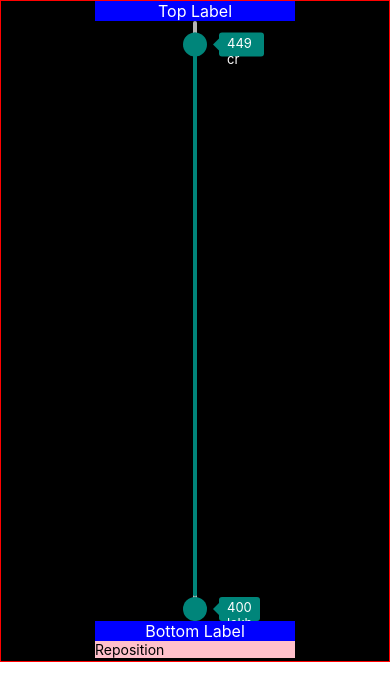
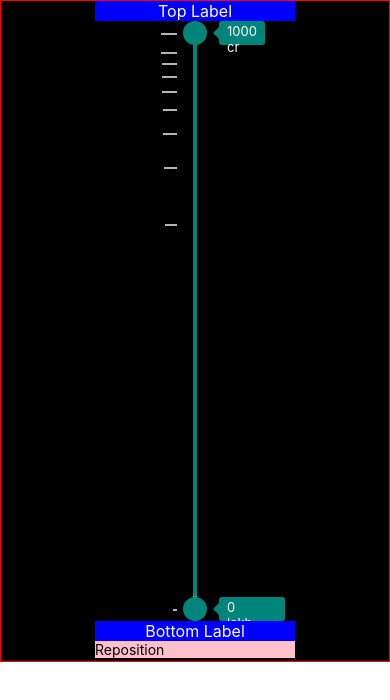
Before and after one commit to KailasMahavarkar/vertical-rheostat-rn, a React Native app: screen / in a window 390 px wide. Shown: the top 700 px of the page. Built offline with nearby package versions, Linux system fonts and the light colour scheme.

Commit message:
sync update

```diff
--- a/App.tsx
+++ b/App.tsx
@@ -16,21 +16,17 @@ function Label({ text }) {
 }
 
 function App(): React.JSX.Element {
-    const maxValue = 450;
-    const minValue = 400;
+    const maxValue = 1000;
+    const minValue = 0;
 
-    const [topValue, setTopValue] = useState(449);
-    const [bottomValue, setBottomValue] = useState(400);
+    const [topValue, setTopValue] = useState(maxValue);
+    const [bottomValue, setBottomValue] = useState(minValue);
     const [pressed, setPressed] = useState(true);
 
     const backgroundStyle = {
         backgroundColor: 'black',
     };
 
-    console.log({
-        topValue,
-        bottomValue,
-    })
 
     return <SafeAreaView style={backgroundStyle} >
         <View
@@ -55,23 +51,22 @@ function App(): React.JSX.Element {
                 tooltipBottomTextSuffix=" lakh"
                 minRange={minValue}
                 maxRange={maxValue}
-                algorithm={linearAlgorithm}
+                algorithm={log10Algorithm}
 
                 topLabel={<Label text="Top Label" />}
                 bottomLabel={<Label text="Bottom Label" />}
 
                 showSnapLines={true}
-                shouldSnap={false}
-                snappingPoints={[minValue, 100, 200, 300, 400, 500, 600, 700, 800, 900, maxValue]}
-
+                snap={true}
+                shouldShowMarkings={true}
+                snapPoints={[minValue, 100, 200, 300, 400, 500, 600, 700, 800, maxValue]}
                 topHandleValue={topValue}
                 bottomHandleValue={bottomValue}
-                floatPrecision={3}
-
                 onSliderMove={(panType, stateValues, event, gesture) => {
-                    console.log("slider state: ", console.log(JSON.stringify(stateValues, null , 2)));
+                    console.log({
+                        stateValues
+                    })
                 }}
-
                 labelStyles={{
                     backgroundColor: 'yellow',
                 }}
@@ -81,8 +76,8 @@ function App(): React.JSX.Element {
             <Pressable
                 onPress={() => {
                     if (pressed) {
-                        setTopValue(600);
-                        setBottomValue(200);
+                        setTopValue(415);
+                        setBottomValue(410);
                     } else {
                         setTopValue(maxValue);
                         setBottomValue(minValue);
--- a/VerticalRheostat/VerticalRheostat2.tsx
+++ b/VerticalRheostat/VerticalRheostat2.tsx
@@ -1,11 +1,6 @@
-import React, {
-    useEffect,
-    useMemo,
-    useRef,
-    useState,
-} from 'react';
+import React, { useEffect, useMemo, useRef, useState } from 'react';
 import { StyleSheet, View, Text, Animated, PanResponder } from 'react-native';
-import theme from "./theme";
+import theme from './theme';
 import PropTypes from 'prop-types';
 import { linearAlgorithm } from './algorithm';
 import {
@@ -42,8 +37,10 @@ const propTypes = {
     rheostatHeight: PropTypes.number.isRequired,
     /* The snapping points (should be valid number between minRange and maxRange inclusive) */
     snapPoints: PropTypes.arrayOf(PropTypes.number),
-    /* The suffix of the tooltip text */
-    tooltipTextSuffix: PropTypes.string,
+    /* The suffix of the top tooltip text */
+    tooltipTopTextSuffix: PropTypes.string,
+    /* The suffix of the bottom tooltip text */
+    tooltipBottomTextSuffix: PropTypes.string,
     /* The position of the tooltip */
     tooltipPosition: PropTypes.string,
     /* The show snap lines */
@@ -123,12 +120,78 @@ const styles = StyleSheet.create({
     },
 });
 
+
+function getSnappingPointsWithinRange(snapPoints, minRange, maxRange, algorithm) {
+    const pointSet = new Set();
+    const reducedPoints = [];
+
+    for (let i = 0; i < snapPoints.length; i++) {
+        // clamp the point to the min and max range
+        const clampValue = clampRange(snapPoints[i], minRange, maxRange);
+
+        // check if value in pointSet we don't want to add duplicates
+        if (pointSet.has(clampValue)) {
+            continue;
+        }
+
+        if (clampValue >= minRange && clampValue <= maxRange) {
+            pointSet.add(clampValue);
+            reducedPoints.push(clampValue);
+        }
+    }
+
+    // we iterate over the reduced snapPoints array and find its percentage value
+    const snappingPercentageArray = reducedPoints.map(point =>
+        algorithm.getPosition(point, minRange, maxRange)
+    );
+
+    return {
+        snappingPoints: reducedPoints,
+        snappingPercentageArray,
+    };
+}
+
+function getTooltipLabels(topValue = 0, bottomValue = 0, tooltipTopTextSuffix = '', tooltipBottomTextSuffix = '', maxRange = 0) {
+    topValue = Number(topValue.toFixed(0));
+    bottomValue = Number(bottomValue.toFixed(0));
+
+    let tooltipTopLen = tooltipTopTextSuffix.length;
+    let tooltipBottomLen = tooltipBottomTextSuffix.length;
+
+    let topSpaceCount = 0;
+    let bottomSpaceCount = 0;
+
+    const lenDiff = Math.max(0, Math.abs(tooltipTopLen - tooltipBottomLen));
+    if (tooltipTopLen < tooltipBottomLen) {
+        topSpaceCount += lenDiff;
+    } else {
+        bottomSpaceCount += lenDiff;
+    }
+
+    const maxRangeLen = maxRange.toString().length;
+    const topLenDiff = Math.max(0, maxRangeLen - topValue.toString().length);
+    const bottomLenDiff = Math.max(0, maxRangeLen - bottomValue.toString().length);
+
+    topSpaceCount += topLenDiff;
+    bottomSpaceCount += bottomLenDiff;
+
+    const topLabelText = `${topValue}${tooltipTopTextSuffix}`;
+    const bottomLabelText = `${bottomValue}${tooltipBottomTextSuffix}`;
+
+    return {
+        topLabelSpaceCount: topSpaceCount,
+        bottomLabelSpacesCount: bottomSpaceCount,
+        topLabelText,
+        bottomLabelText,
+    };
+}
+
+
 function ToolTip({
-    value = 0,
+    text = '',
+    spaces = 0,
     sliderSize = 24,
     position = 'left',
-    suffix = '',
-    diff = 0,
 }) {
     const dynamicStyles = StyleSheet.create({
         tooltipTop: {
@@ -149,20 +212,20 @@ function ToolTip({
         },
     ];
 
-    const isLeft = position === 'left' && diff > 0;
+    const isLeft = position === 'left';
 
     return (
         <Animated.View style={dynamicStyles.tooltipTop}>
             <Text style={styles.toolTipText}>
                 {isLeft && (
                     <Text style={styles.tooltipTransparentText}>
-                        {'0'.repeat(Math.max(diff, 0))}
+                        {'0'.repeat(spaces)}
                     </Text>
                 )}
-                {`${Number(value.toString()).toFixed(0)} ${suffix}`}
+                {text}
                 {!isLeft && (
                     <Text style={styles.tooltipTransparentText}>
-                        {'0'.repeat(Math.max(diff, 0))}
+                        {'0'.repeat(spaces)}
                     </Text>
                 )}
             </Text>
@@ -197,30 +260,37 @@ function VerticalRheostat({
     const animatedOffsetTop = useRef(new Animated.Value(0)).current;
     const animatedOffsetBottom = useRef(new Animated.Value(0)).current;
     const [currentTopValue, setCurrentTopValue] = useState(topHandleValue);
-    const [currentBottomValue, setCurrentBottomValue] = useState(
-        bottomHandleValue
-    );
+    const [currentBottomValue, setCurrentBottomValue] = useState(bottomHandleValue);
     const [filledBarHeight, setFilledBarHeight] = useState(0);
     const [activeHandle, setActiveHandle] = useState('top');
     const [isDragging, setIsDragging] = useState(false);
     const lastOffsetTop = useRef(0);
     const lastOffsetBottom = useRef(0);
-    const snappingPercentageArray = useMemo(
-        () =>
-            snapPoints.map(point =>
-                algorithm.getPosition(point, minRange, maxRange)
-            ),
-        [algorithm, maxRange, minRange, snapPoints]
-    );
+
+    const { snappingPoints, snappingPercentageArray } = useMemo(() => getSnappingPointsWithinRange(
+        snapPoints,
+        minRange,
+        maxRange,
+        algorithm
+    ), [algorithm, maxRange, minRange, snapPoints]);
 
     const getValues = () => {
         const topOffset = animatedOffsetTop.__getValue();
         const bottomOffset = animatedOffsetBottom.__getValue();
-        const topFilledPercent = offsetToPercentage(rheostatSize, topOffset, 0, 100);
-        const bottomFilledPercent = offsetToPercentage(rheostatSize, bottomOffset, 0, 100);
+        const topFilledPercent = offsetToPercentage(rheostatSize, topOffset);
+        const bottomFilledPercent = offsetToPercentage(
+            rheostatSize,
+            bottomOffset
+        );
 
-        let topValue = Number((maxRange - (topFilledPercent * (maxRange - minRange)) / 100).toFixed(0));
-        let bottomValue = Number((minRange + (bottomFilledPercent * (maxRange - minRange)) / 100).toFixed(0));
+        let topValue = parseInt(
+            maxRange - (topFilledPercent * (maxRange - minRange)) / 100,
+            10
+        );
+        let bottomValue = parseInt(
+            minRange + (bottomFilledPercent * (maxRange - minRange)) / 100,
+            10
+        );
         topValue = Math.min(Math.max(topValue, minRange), maxRange);
         bottomValue = Math.max(Math.min(bottomValue, maxRange), minRange);
 
@@ -262,7 +332,7 @@ function VerticalRheostat({
         // re-calculate the filled bar height
         const { barFilledPercent } = getValues();
         setFilledBarHeight(
-            percentToRheostatSize(rheostatSize, barFilledPercent, 0, 100)
+            percentToRheostatSize(rheostatSize, barFilledPercent)
         );
     }, [bottomHandleValue]);
 
@@ -284,8 +354,7 @@ function VerticalRheostat({
         );
     }, [topHandleValue]);
 
-
-    const getClampOffsetTop = (offset) => {
+    const getClampOffsetTop = offset => {
         const { bottomOffset } = getValues();
         const clampOffset = clampRange(
             offset,
@@ -338,9 +407,6 @@ function VerticalRheostat({
         const values = getValues();
         const { topOffset, bottomOffset } = values;
 
-        let newTopValue = currentTopValue;
-        let newBottomValue = currentBottomValue;
-
 
         if (snap) {
             const topHandlePercentage = offsetToPercentage(
@@ -370,8 +436,8 @@ function VerticalRheostat({
                     snappingPercentageArray[clampIndex]
                 );
                 animatedOffsetTop.setValue(rheostatSize - offset);
-                newTopValue = snapPoints[clampIndex];
-                setCurrentTopValue(newTopValue);
+                const selectedTopValue = snappingPoints[clampIndex];
+                setCurrentTopValue(selectedTopValue);
             } else {
                 const clampIndex = Math.min(
                     closestTopIndex.index - 1,
@@ -382,10 +448,12 @@ function VerticalRheostat({
                     snappingPercentageArray[clampIndex]
                 );
                 animatedOffsetBottom.setValue(-offset);
-                newBottomValue = snapPoints[clampIndex];
-                setCurrentBottomValue(newBottomValue);
+                const selectedBottomValue = snappingPoints[clampIndex];
+                setCurrentBottomValue(selectedBottomValue);
             }
-        } else {
+        }
+
+        if (!snap) {
             // Handle continuous (non-snapping) movement
             if (isPanTop) {
                 const newOffset = offsetToRheostatSize(
@@ -394,9 +462,13 @@ function VerticalRheostat({
                 );
                 const percentage = offsetToPercentage(rheostatSize, newOffset);
                 // For top handle, we invert the percentage since it moves from top to bottom
-                newTopValue = maxRange - (percentage * (maxRange - minRange)) / 100;
-                newTopValue = Math.min(Math.max(newTopValue, minRange), maxRange);
-                setCurrentTopValue(newTopValue);
+                let selectedTopValue =
+                    maxRange - (percentage * (maxRange - minRange)) / 100;
+                selectedTopValue = Math.min(
+                    Math.max(selectedTopValue, minRange),
+                    maxRange
+                );
+                setCurrentTopValue(selectedTopValue);
                 animatedOffsetTop.setValue(newOffset);
             } else {
                 const newOffset = -offsetToRheostatSize(
@@ -404,9 +476,13 @@ function VerticalRheostat({
                     getClampOffsetBottom(bottomOffset)
                 );
                 const percentage = offsetToPercentage(rheostatSize, newOffset);
-                newBottomValue = minRange + (percentage * (maxRange - minRange)) / 100;
-                newBottomValue = Math.max(Math.min(newBottomValue, maxRange), minRange);
-                setCurrentBottomValue(newBottomValue);
+                let selectedBottomValue =
+                    minRange + (percentage * (maxRange - minRange)) / 100;
+                selectedBottomValue = Math.max(
+                    Math.min(selectedBottomValue, maxRange),
+                    minRange
+                );
+                setCurrentBottomValue(selectedBottomValue);
                 animatedOffsetBottom.setValue(newOffset);
             }
         }
@@ -419,10 +495,14 @@ function VerticalRheostat({
             bottomOffset: updatedStateValues.bottomOffset,
         };
 
-        onSliderMove && onSliderMove(panType, updateValues, event, gestureState);
+        onSliderMove &&
+            onSliderMove(panType, updateValues, event, gestureState);
 
         setFilledBarHeight(
-            percentToRheostatSize(rheostatSize, updatedStateValues.barFilledPercent)
+            percentToRheostatSize(
+                rheostatSize,
+                updatedStateValues.barFilledPercent
+            )
         );
         setIsDragging(true);
     }
@@ -470,21 +550,19 @@ function VerticalRheostat({
 
     const panResponderTop = useRef(createPanResponder('top')).current;
     const panResponderBottom = useRef(createPanResponder('bottom')).current;
-    const maxWidthLength = maxRange.toString().length;
 
-    const topSuffixLength = tooltipTopTextSuffix.length;
-    const bottomSuffixLength = tooltipBottomTextSuffix.length;
-
-    const suffixDiff = Math.abs(bottomSuffixLength - topSuffixLength);
-    const isTopSuffixSmallerInLength = tooltipTopTextSuffix.length < tooltipBottomTextSuffix.length;
-
-    const topValueDiff =
-        maxWidthLength -
-        parseInt(currentTopValue.toString(), 10).toString().length + (isTopSuffixSmallerInLength ? suffixDiff : 0);
-
-    const bottomValueDiff =
-        maxWidthLength -
-        parseInt(currentBottomValue.toString(), 10).toString().length + (!isTopSuffixSmallerInLength ? suffixDiff : 0);
+    const {
+        topLabelText,
+        bottomLabelText,
+        topLabelSpaceCount,
+        bottomLabelSpacesCount,
+    } = getTooltipLabels(
+        currentTopValue,
+        currentBottomValue,
+        tooltipTopTextSuffix,
+        tooltipBottomTextSuffix,
+        maxRange
+    );
 
     const dynamicStyles = StyleSheet.create({
         filledBar: {
@@ -552,6 +630,7 @@ function VerticalRheostat({
                                     const width = 4 + (percentage / 100) * 12;
                                     const markPecentage = `${100 -
                                         percentage}%`;
+
                                     return (
                                         <View
                                             key={`${percentage}-${index}`}
@@ -560,7 +639,10 @@ function VerticalRheostat({
                                                 tooltipPosition === 'right'
                                                     ? dynamicStyles.snapbarPlacementRight
                                                     : dynamicStyles.snapbarPlacementLeft,
-                                                { width, top: parseFloat(markPecentage) },
+                                                {
+                                                    width,
+                                                    top: markPecentage,
+                                                },
                                             ]}
                                         />
                                     );
@@ -603,11 +685,10 @@ function VerticalRheostat({
                             ]}
                         >
                             <ToolTip
-                                value={currentTopValue}
                                 sliderSize={sliderSize}
                                 position={tooltipPosition}
-                                suffix={tooltipTopTextSuffix}
-                                diff={topValueDiff}
+                                spaces={topLabelSpaceCount}
+                                text={topLabelText}
                             />
                         </View>
                     </Animated.View>
@@ -639,11 +720,10 @@ function VerticalRheostat({
                             ]}
                         >
                             <ToolTip
-                                value={currentBottomValue}
                                 sliderSize={sliderSize}
                                 position={tooltipPosition}
-                                suffix={tooltipBottomTextSuffix}
-                                diff={bottomValueDiff}
+                                text={bottomLabelText}
+                                spaces={bottomLabelSpacesCount}
                             />
                         </View>
                     </Animated.View>
--- a/VerticalRheostat/utils.ts
+++ b/VerticalRheostat/utils.ts
@@ -1,16 +1,13 @@
 import { linearAlgorithm } from './algorithm';
 
-// Convert the offset(distance) to a percentage within the full range
-export const offsetToPercentage = (rheostatSize, offset, minRange = 0, maxRange = 100) => {
-    const rawPercentage = (Math.abs(offset) / rheostatSize) * 100;
-    const rangeSize = maxRange - minRange;
-    return minRange + (rawPercentage * rangeSize) / 100;
+// Convert the offset(distance) to a percentage
+export const offsetToPercentage = (rheostatSize, offset) => {
+    return (Math.abs(offset) / rheostatSize) * 100;
 };
 
-// Convert the percentage to a rheostat size, accounting for the range
-export const percentToRheostatSize = (rheostatSize, percent, minRange = 0, maxRange = 100) => {
-    const normalizedPercent = ((percent - minRange) / (maxRange - minRange)) * 100;
-    return Math.max(0, (rheostatSize * normalizedPercent) / 100);
+// Convert the percentage to a rheostat size
+export const percentToRheostatSize = (rheostatSize, percent) => {
+    return Math.max(0, (rheostatSize * percent) / 100);
 };
 
 // Clamp the value between the min and max
@@ -18,58 +15,10 @@ export const clampRange = (value, min, max) => {
     return Math.min(Math.max(value, min), max);
 };
 
-// Convert the offset to a rheostat size, accounting for the range
-export const offsetToRheostatSize = (rheostatSize, offset, minRange = 0, maxRange = 100) => {
-    const percentage = offsetToPercentage(rheostatSize, offset, minRange, maxRange);
-    return percentToRheostatSize(rheostatSize, percentage, minRange, maxRange);
+// Convert the offset to a rheostat size
+export const offsetToRheostatSize = (rheostatSize, offset) => {
+    return percentToRheostatSize(rheostatSize, offsetToPercentage(rheostatSize, offset));
 };
-
-// function to get the closest index from an array
-export function getClosestIndex(array, target) {
-    if (array.length === 0) {
-        return { index: -1, value: 0 };
-    }
-
-    let left = 0;
-    let right = array.length - 1;
-
-    if (target <= array[0]) {
-        return { index: 0, value: array[0] };
-    }
-    if (target >= array[array.length - 1]) {
-        return { index: array.length - 1, value: array[array.length - 1] };
-    }
-
-    // Binary search to find the closest value
-    while (left <= right) {
-        const mid = Math.floor((left + right) / 2);
-
-        if (array[mid] === target) {
-            return {
-                index: mid,
-                value: array[mid],
-            };
-        }
-
-        if (array[mid] < target) {
-            left = mid + 1;
-        } else {
-            right = mid - 1;
-        }
-    }
-
-    const leftValue = array[left];
-    const rightValue = array[right];
-
-    const leftDiff = Math.abs(leftValue - target);
-    const rightDiff = Math.abs(rightValue - target);
-
-    return {
-        index: leftDiff < rightDiff ? left : right,
-        value: leftDiff < rightDiff ? leftValue : rightValue
-    };
-}
-
 
 export function jslog(...args) {
     console.log(JSON.stringify(args, null, 2));
@@ -118,3 +67,49 @@ export const checkAlgorithm = (minRange = 0, maxRange = 1000, algorithm = linear
 
     return allTestsPassed;
 };
+
+
+export function getClosestIndex(array, target) {
+    if (array.length === 0) {
+        return { index: -1, value: 0 };
+    }
+
+    let left = 0;
+    let right = array.length - 1;
+
+    if (target <= array[0]) {
+        return { index: 0, value: array[0] };
+    }
+    if (target >= array[array.length - 1]) {
+        return { index: array.length - 1, value: array[array.length - 1] };
+    }
+
+    // Binary search to find the closest value
+    while (left <= right) {
+        const mid = Math.floor((left + right) / 2);
+
+        if (array[mid] === target) {
+            return {
+                index: mid,
+                value: array[mid],
+            };
+        }
+
+        if (array[mid] < target) {
+            left = mid + 1;
+        } else {
+            right = mid - 1;
+        }
+    }
+
+    const leftValue = array[left];
+    const rightValue = array[right];
+
+    const leftDiff = Math.abs(leftValue - target);
+    const rightDiff = Math.abs(rightValue - target);
+
+    return {
+        index: leftDiff < rightDiff ? left : right,
+        value: leftDiff < rightDiff ? leftValue : rightValue
+    };
+}
```
Also changed, not shown: bs.ts (+57 -5 lines).
